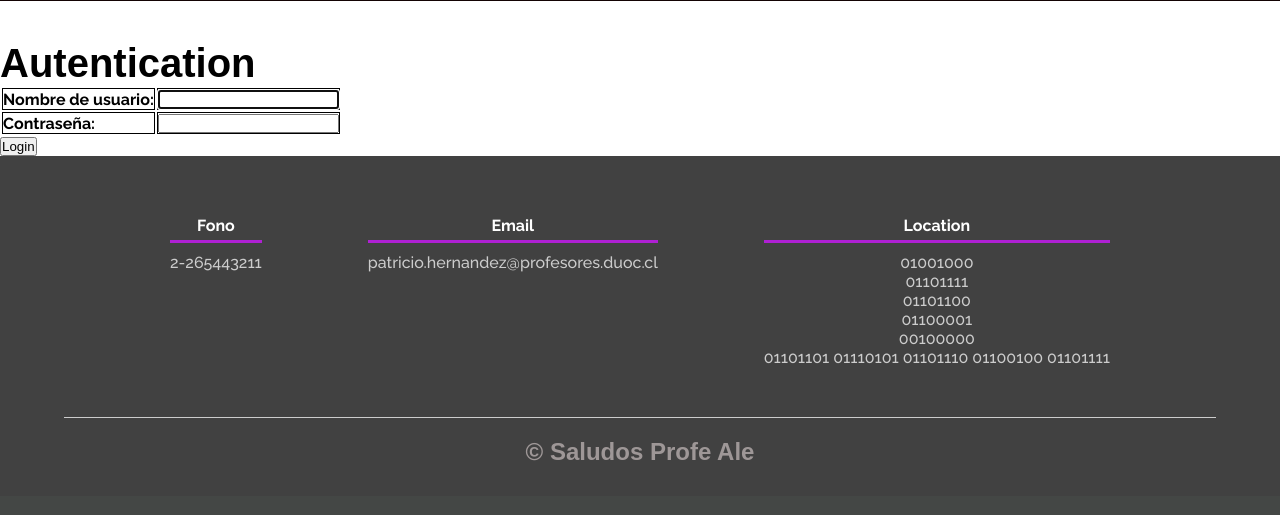
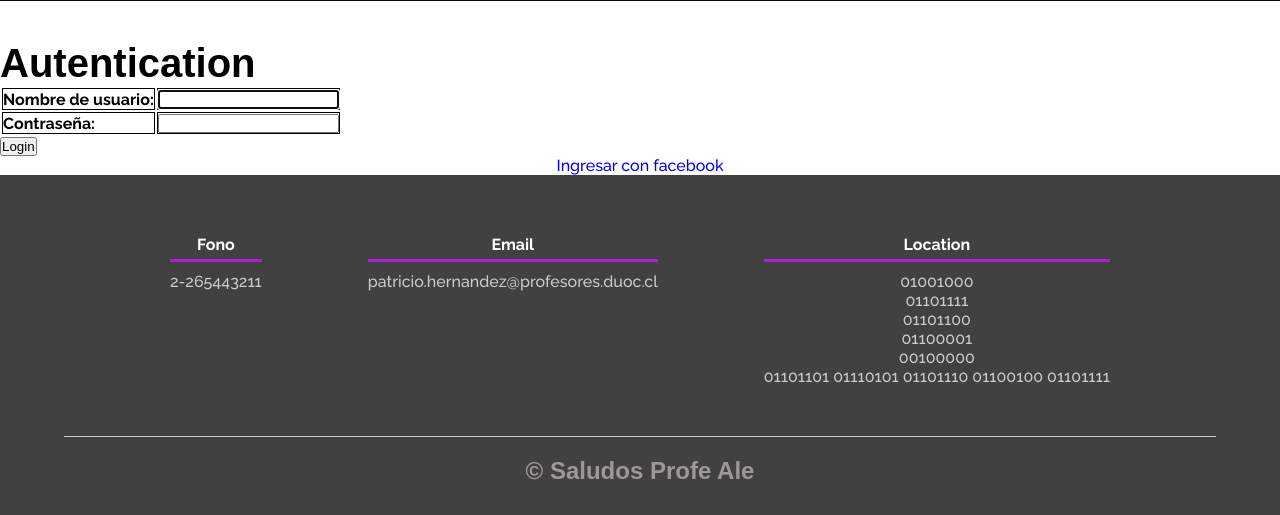
Before and after one commit to sebvsign/Projectweb, a Django app: page /accounts/login/ in a window 1280 px wide. Shown: the part 599-1114 px from the top of the page. Before the commit the page ends 1060 px from the top, so only its background shows below. Run offline with Django 3.2, Linux system fonts and the light colour scheme.

Commit message:
añadiendo login con facebook

```diff
--- a/Proyectoweb/urls.py
+++ b/Proyectoweb/urls.py
@@ -22,6 +22,8 @@
     path('accounts/', include('django.contrib.auth.urls')),
     path('api/', include('api.urls')),
     path('', include('pwa.urls')),
+    path('social-auth/', include('social_django.urls', namespace="social")),
+
 
 ]
 admin.site.site_header = "Administracion de Valorant"
--- a/ProyectowebApp/templates/ProyectowebApp/base.html
+++ b/ProyectowebApp/templates/ProyectowebApp/base.html
@@ -42,6 +42,14 @@
             <a href="{% url 'Listado_equipos' %}">Listado de equipos, Modificar y Eliminar</a>
             {% if user.is_authenticated %}
                 <a href="#">Usuario: {{ user.username }}</a>
+
+                {% for auth in backends.associated %}
+
+                    {% if auth.provider == 'facebook' %}
+                        <img src="{{ auth.extra_data.picture.data.url }}" alt="" width="50" height="50">
+                        {% endif %}
+
+                {% endfor %}
 
                 <a href="{% url 'logout' %}">Cerrar sesión</a>
             {% else %}
--- a/ProyectowebApp/templates/registration/login.html
+++ b/ProyectowebApp/templates/registration/login.html
@@ -11,5 +11,8 @@
 
         <input type="submit" value="Login">
     </form>
+    <div class="div1">
+    <a href="{% url 'social:begin' 'facebook' %}">Ingresar con facebook</a>
+    </div>
 
 {% endblock %}
--- a/ProyectowebApp/urls.py
+++ b/ProyectowebApp/urls.py
@@ -5,6 +5,7 @@
 from django.conf import settings
 from django.conf.urls.static import static
 from django.contrib import admin
+from .views import error_facebook
 
 urlpatterns = [
     path('', views.index, name="Index"),
@@ -17,6 +18,7 @@
     path('equipos_modificar/<id>/',views.equipos_modificar, name="Equipo_Modificar"),
     path('equipos_eliminar/<id>/',views.equipos_eliminar, name="Equipo_Eliminar"),
     path('registro',views.registro_usuario, name="registro_usuario"),
+    path('error-facebook/', error_facebook, name= 'error_facebook')
     ]
 
 
--- a/ProyectowebApp/views.py
+++ b/ProyectowebApp/views.py
@@ -16,6 +16,11 @@
 
 # Create your views here.
 #Profe aca hicimos una prueba de merge con errores (adrer)
+
+def error_facebook(request):
+    return render(request, 'registration/error_facebook.html')
+
+
 
 def index(request):
 
```
Also changed, not shown: Proyectoweb/settings.py (+32 -0 lines), ProyectowebApp/templates/registration/error_facebook.html (added, +8 -0 lines), db.sqlite3.
